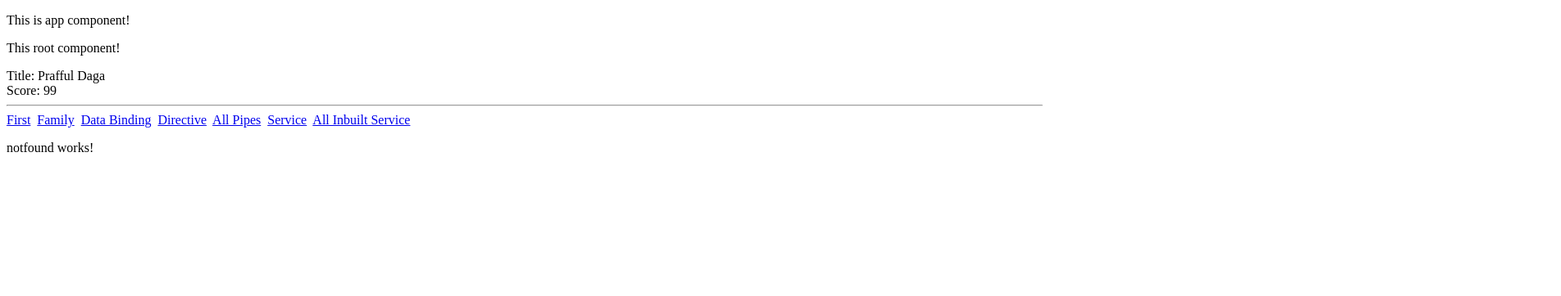
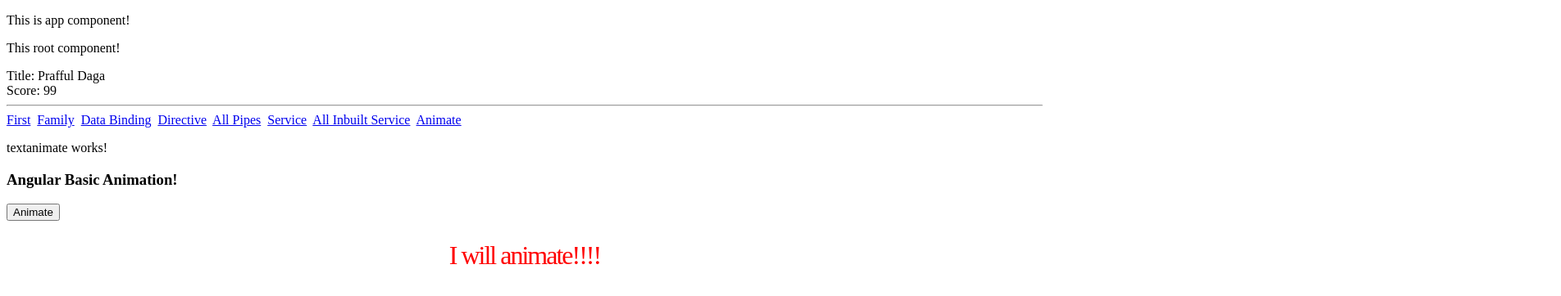
Before and after one commit to prafful/march2020_angular, an Angular app: page /animate in a window 1280 px wide. Shown: the top 362 px of the page at 82% size, 1904 px wide, since content can reach past the window. Built offline with nearby package versions, Linux system fonts and the light colour scheme.

Commit message:
angular animations!

```diff
--- /dev/null
+++ b/src/app/animation/textanimate/textanimate.component.html
@@ -0,0 +1,12 @@
+<p>textanimate works!</p>
+
+<div>
+    <h3>Angular Basic Animation!</h3>
+
+</div>
+<div>
+    <button (click)="animateText()" >Animate</button>
+    <br>
+    <br>
+    <p style="text-align: center;" [@textzoom]='currentState'>I will animate!!!!</p>
+</div>
--- /dev/null
+++ b/src/app/animation/textanimate/textanimate.component.ts
@@ -0,0 +1,48 @@
+import { Component, OnInit } from '@angular/core';
+import { trigger, state, style, transition, animate } from '@angular/animations';
+
+@Component({
+  selector: 'cts-textanimate',
+  templateUrl: './textanimate.component.html',
+  styleUrls: ['./textanimate.component.css'],
+  animations:[
+    trigger("textzoom", [
+                state("big", style({
+                                      color:'red',
+                                      transform:'scale(2)',
+                                      letterSpacing:'-1px'
+          })), state("tiny", style({
+                                      color:'green',
+                                      transform:'scale(1)',
+                                      letterSpacing:'5px'
+          })), transition('big <-> tiny', animate('500ms ease-out')) ])
+  ]
+})
+export class TextanimateComponent implements OnInit {
+
+  currentState= 'big'
+
+  constructor() { }
+
+  ngOnInit(): void {
+  }
+
+  animateText(){
+    this.currentState = this.currentState === 'big'? 'tiny':'big'
+  }
+
+}
+
+/**
+ * trigger, state, style, transition, animate -> @angular/animations!
+ * your animation has a name
+ * you trigger the animation of the respective name on certain event!
+ * Animation consist of multiple keyframes (state).
+ * Whenever any animation is triggred, element transits from one state to another state!
+ * Each respective state is defined with help of styles!
+ * You can have multiple styles to define particular state!
+ * Change from one state to another is done withe help of transition!
+ * The effect which is applied for the transition is done with animate!
+ *
+ *
+ */
--- a/src/app/app-routing.module.ts
+++ b/src/app/app-routing.module.ts
@@ -23,6 +23,7 @@ import { AllComponent } from './remotecomponent/all/all.component';
 import { ConsumehttpComponent } from './remotecomponent/consumehttp/consumehttp.component';
 import { AddnewfriendComponent } from './remotecomponent/addnewfriend/addnewfriend.component';
 import { EditfriendComponent } from './remotecomponent/editfriend/editfriend.component';
+import { TextanimateComponent } from './animation/textanimate/textanimate.component';
 
 
 const routes: Routes = [
@@ -136,6 +137,10 @@ const routes: Routes = [
     component:EditfriendComponent
   },
   {
+    path:'animate',
+    component:TextanimateComponent
+  },
+  {
     path:'**',
     component:NotfoundComponent
   }
--- a/src/app/app.component.html
+++ b/src/app/app.component.html
@@ -24,4 +24,8 @@ Score: {{ score }}
 <a routerLink="/all">All Inbuilt Service</a>&nbsp;
 
 
+<a routerLink="/animate">Animate</a>&nbsp;
+
+
+
 <router-outlet></router-outlet>
--- a/src/app/app.module.ts
+++ b/src/app/app.module.ts
@@ -2,6 +2,7 @@ import { BrowserModule } from '@angular/platform-browser';
 import { NgModule } from '@angular/core';
 import { FormsModule } from "@angular/forms";
 import { HttpClientModule } from "@angular/common/http";
+import { BrowserAnimationsModule } from "@angular/platform-browser/animations";
 
 
 import { AppRoutingModule } from './app-routing.module';
@@ -33,6 +34,7 @@ import { AllComponent } from './remotecomponent/all/all.component';
 import { ConsumehttpComponent } from './remotecomponent/consumehttp/consumehttp.component';
 import { AddnewfriendComponent } from './remotecomponent/addnewfriend/addnewfriend.component';
 import { EditfriendComponent } from './remotecomponent/editfriend/editfriend.component';
+import { TextanimateComponent } from './animation/textanimate/textanimate.component';
 
 
 @NgModule(
@@ -63,13 +65,14 @@ import { EditfriendComponent } from './remotecomponent/editfriend/editfriend.com
     LocaltwoComponent,
     LocalthreeComponent,
     AllComponent,
-    ConsumehttpComponent, AddnewfriendComponent, EditfriendComponent
+    ConsumehttpComponent, AddnewfriendComponent, EditfriendComponent, TextanimateComponent
   ],
   imports: [
     BrowserModule,
     AppRoutingModule ,
     FormsModule,
-    HttpClientModule
+    HttpClientModule,
+    BrowserAnimationsModule
   ],
   providers: [],
   bootstrap: [AppComponent]
```
Also changed, not shown: src/app/animation/textanimate/textanimate.component.css (added), 1 other file (tests, documents, lock files or other folders).
